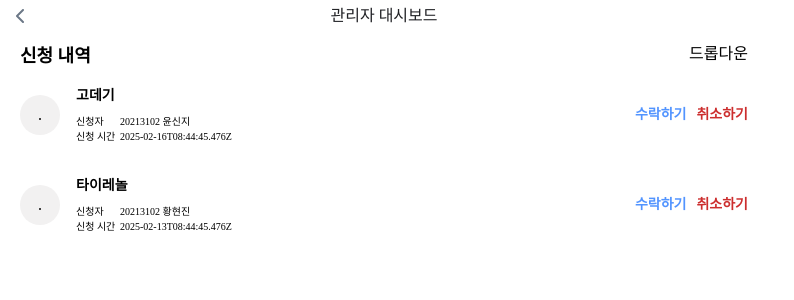
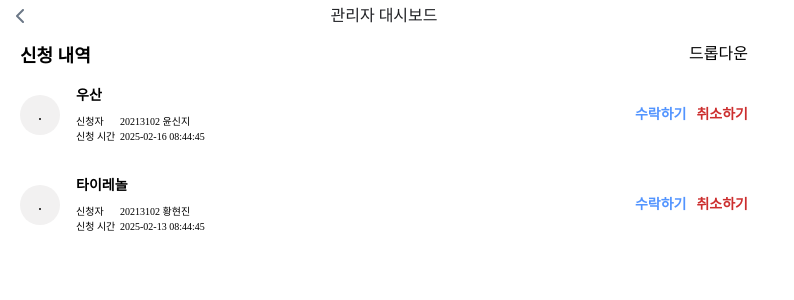
Before and after one commit to billilge/frontend, a Next.js app: page /mobile/admin/dashboard in a window 1280 px wide. Shown: the top 300 px of the page, without its empty margins (0-794 px from the left). Built offline with nearby package versions, Linux system fonts and the light colour scheme.

Commit message:
feat: 시간 변환 함수 구현

```diff
--- a/src/app/mobile/admin/dashboard/_components/DashboardItem.tsx
+++ b/src/app/mobile/admin/dashboard/_components/DashboardItem.tsx
@@ -1,3 +1,5 @@
+import convertTime from '@/utils/convertTime';
+
 interface DashboardItemProps {
   itemName: string;
   imageUrl: string;
@@ -16,6 +18,8 @@ export default function DashboardItem({
   status,
   applicatedAt,
 }: DashboardItemProps) {
+  const applicatedTime = convertTime(applicatedAt);
+
   return (
     <section className="flex w-full items-center justify-between px-5 py-4">
       <section className="flex items-center gap-4">
@@ -37,7 +41,9 @@ export default function DashboardItem({
 
             <section className="flex gap-1">
               <div className="flex w-10">신청 시간</div>
-              <div className="">{applicatedAt}</div>
+              <div className="">
+                {applicatedTime.formattedDate} {applicatedTime.formattedTime}
+              </div>
             </section>
           </section>
         </section>
--- a/src/app/mobile/admin/dashboard/page.tsx
+++ b/src/app/mobile/admin/dashboard/page.tsx
@@ -7,8 +7,9 @@ import DashboardItem from './_components/DashboardItem';
 const RentalApplicationDetail = [
   {
     id: 0,
-    itemName: '고데기',
-    imageUrl: 'https://www.example.com/test.png',
+    itemName: '우산',
+    imageUrl:
+      'https://github.com/user-attachments/assets/1b8c9ae9-a840-4756-a87d-c092958a2854',
     renterName: '윤신지',
     studentId: 20213102,
     status: 'PENDING',
@@ -17,7 +18,8 @@ const RentalApplicationDetail = [
   {
     id: 1,
     itemName: '타이레놀',
-    imageUrl: 'https://www.example.com/test.png',
+    imageUrl:
+      'https://github.com/user-attachments/assets/159ee697-5a2e-43c8-a5a0-8ab73ae869fd',
     renterName: '황현진',
     studentId: 20213102,
     status: 'RENTAL',
--- /dev/null
+++ b/src/utils/convertTime.ts
@@ -0,0 +1,14 @@
+const convertTime = (date: string) => {
+  const TIME_ZONE = 9 * 60 * 60 * 1000;
+  const dateObj = new Date(date);
+
+  const formattedDate = new Date(dateObj.getTime() + TIME_ZONE)
+    .toISOString()
+    .split('T')[0];
+
+  const formattedTime = dateObj.toTimeString().split(' ')[0];
+
+  return { formattedDate, formattedTime };
+};
+
+export default convertTime;
```
